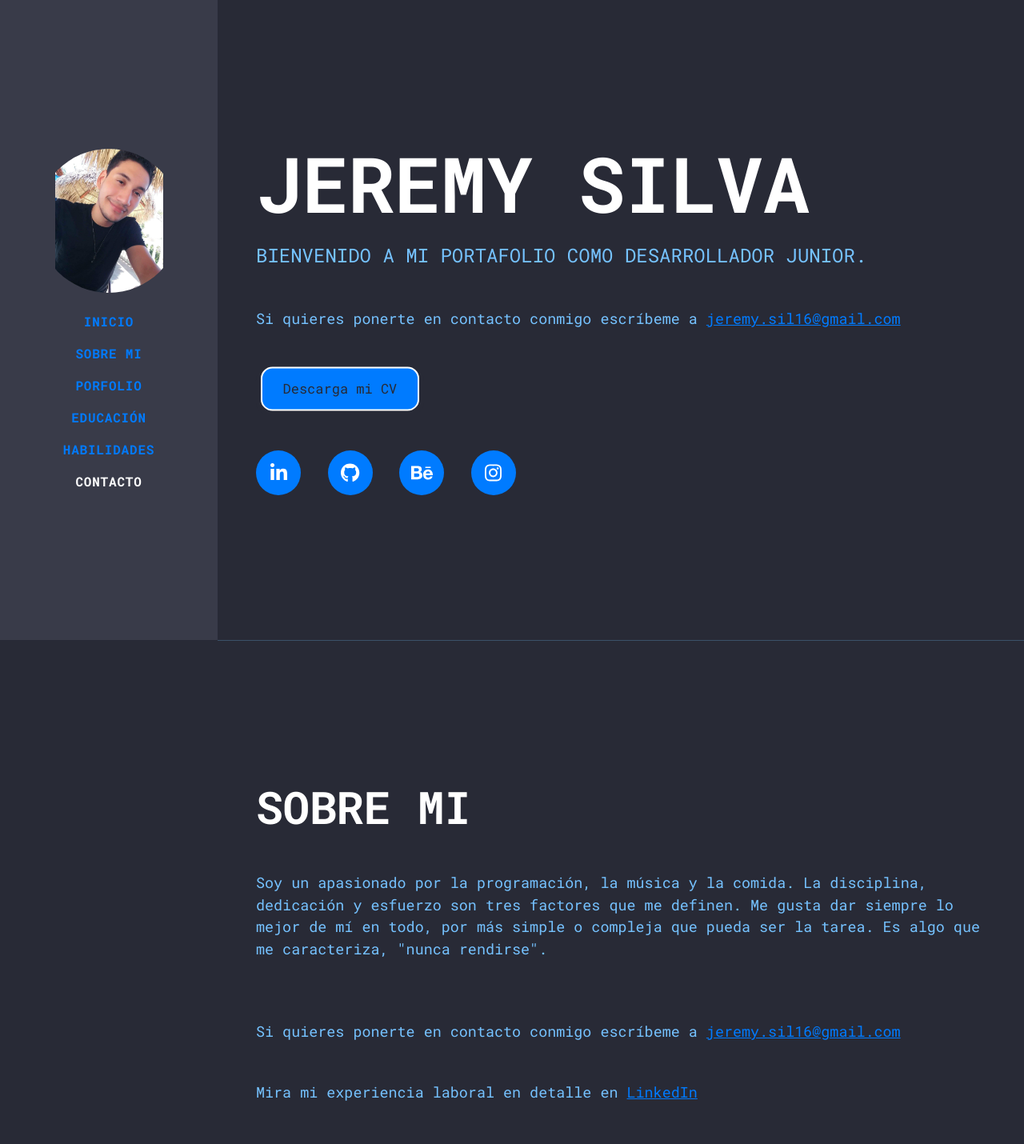
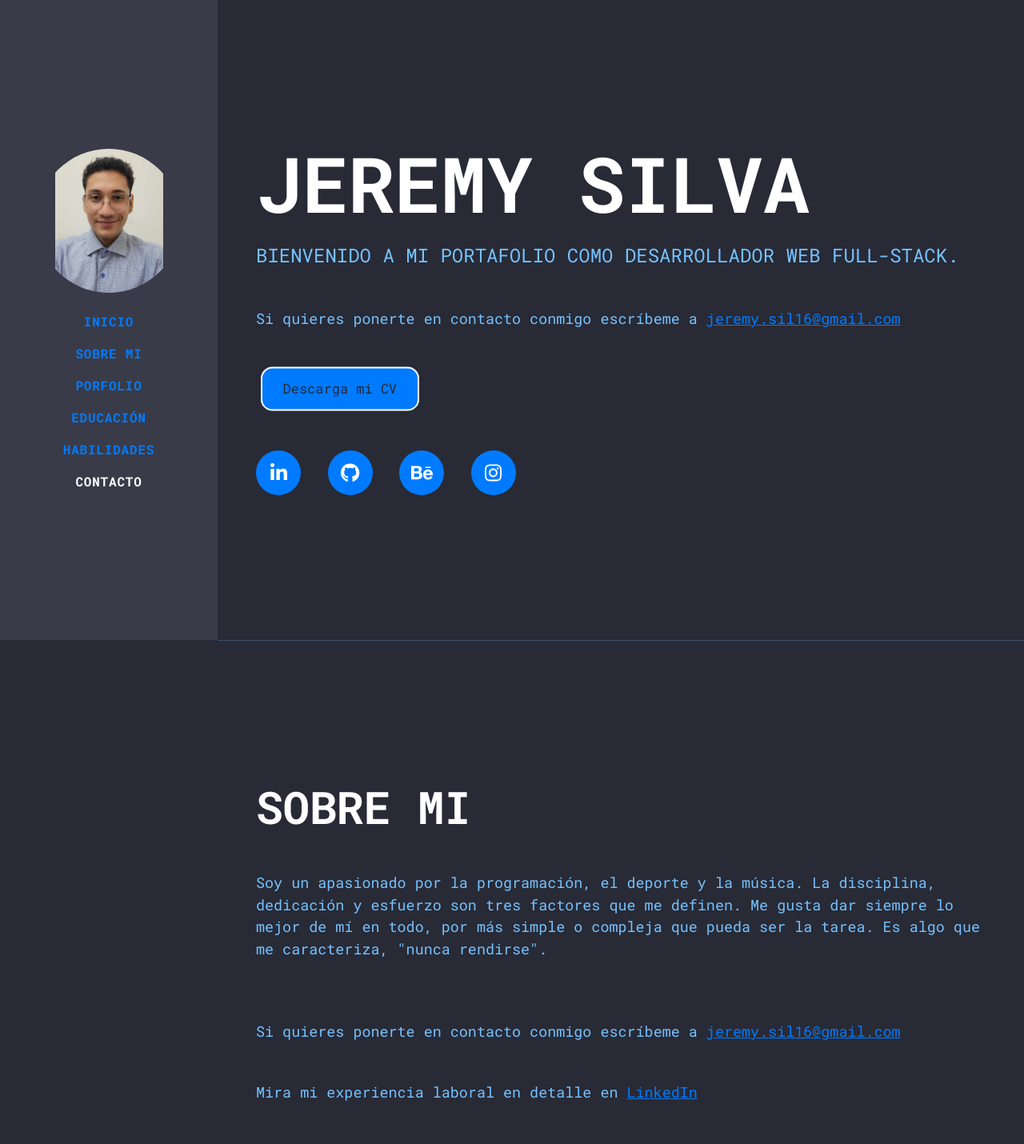
Before and after one commit to Link19661/portafolioJeremy, a plain HTML site: page index.html in a window 1280 px wide. Shown: the top 1430 px of the page at 80% size. Drawn offline with nearby package versions, Linux system fonts and the light colour scheme.

Commit message:
Update index.html

```diff
--- a/index.html
+++ b/index.html
@@ -33,7 +33,7 @@
         <nav class="navbar navbar-expand-lg navbar-dark bg-primary fixed-top" id="sideNav">
             <a class="navbar-brand js-scroll-trigger" href="#page-top">
                 <span class="d-block d-lg-none">Jeremy Silva</span>
-                <span title="Jeremy Silva" class="d-none d-lg-block"><img title="Jeremy Silva" class="img-fluid img-profile rounded-circle mx-auto mb-2" src="assets/image/jeremias.jpg" alt="..." /></span>
+                <span title="Jeremy Silva" class="d-none d-lg-block"><img title="Jeremy Silva" class="img-fluid img-profile rounded-circle mx-auto mb-2" src="assets/image/Foto perfil.jpg" alt="..." /></span>
             </a>
             <button class="navbar-toggler" type="button" data-bs-toggle="collapse" data-bs-target="#navbarResponsive" aria-controls="navbarResponsive" aria-expanded="false" aria-label="Toggle navigation"><span class="navbar-toggler-icon"></span></button>
             <div class="collapse navbar-collapse" id="navbarResponsive">
@@ -62,7 +62,7 @@
                     </h1>
                 <br>
                     <div class="subheading mb-5">
-                        BIENVENIDO A MI PORTAFOLIO COMO DESARROLLADOR JUNIOR.
+                        BIENVENIDO A MI PORTAFOLIO COMO DESARROLLADOR WEB FULL-STACK.
                     </div>
 
                     <p class="lead mb-5"> Si quieres ponerte en contacto conmigo escríbeme a <a href="mailto:jeremy.sil16@gamil.com">jeremy.sil16@gmail.com</a>
@@ -89,7 +89,7 @@
                 <div class="resume-section-content">
                     <h2 class="mb-5">Sobre Mi</h2>
 
-                    <p class="lead mb-5">Soy un apasionado por la programación, la música y la comida. La disciplina, dedicación y esfuerzo son
+                    <p class="lead mb-5">Soy un apasionado por la programación, el deporte y la música. La disciplina, dedicación y esfuerzo son
                         tres factores que me definen. Me gusta dar siempre lo mejor de mí en todo, por más simple o compleja que pueda ser la tarea.
                         Es algo que me caracteriza, "nunca rendirse".
                     </h4>
```
